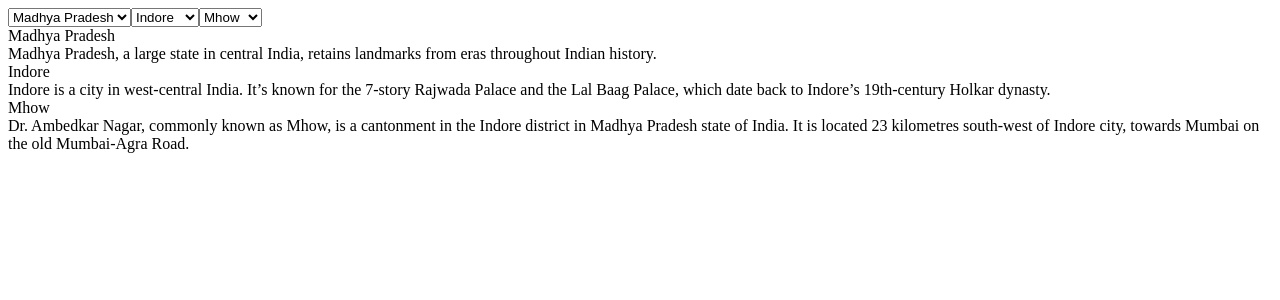
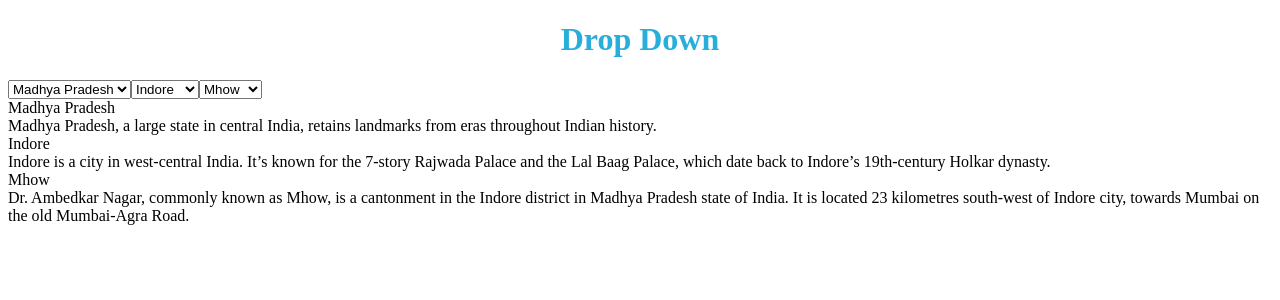
Before and after one commit to acciojob/dropdown-react-ManimehalaiAnandaraj, a React app: page / in a window 1280 px wide. Shown: the top 300 px of the page. Built offline with nearby package versions, Linux system fonts and the light colour scheme.

Commit message:
Completed assignment

```diff
--- a/src/components/App.js
+++ b/src/components/App.js
@@ -168,7 +168,8 @@ function App()
 
 	// Do not alter/remove main div
 	  return (
-    <div id="main">
+    <div id="state-title">
+		<h1>Drop Down</h1>
       {/* State Dropdown */}
       <select id="state" value={selectedState} onChange={handleStateChange}>
         {states.map((state, index) => (
--- a/src/styles/App.css
+++ b/src/styles/App.css
@@ -11,6 +11,6 @@ button{
     align-items: center;
 }
 
-.bg-pink{
+#main{
 	background-color:pink;
 }
```
